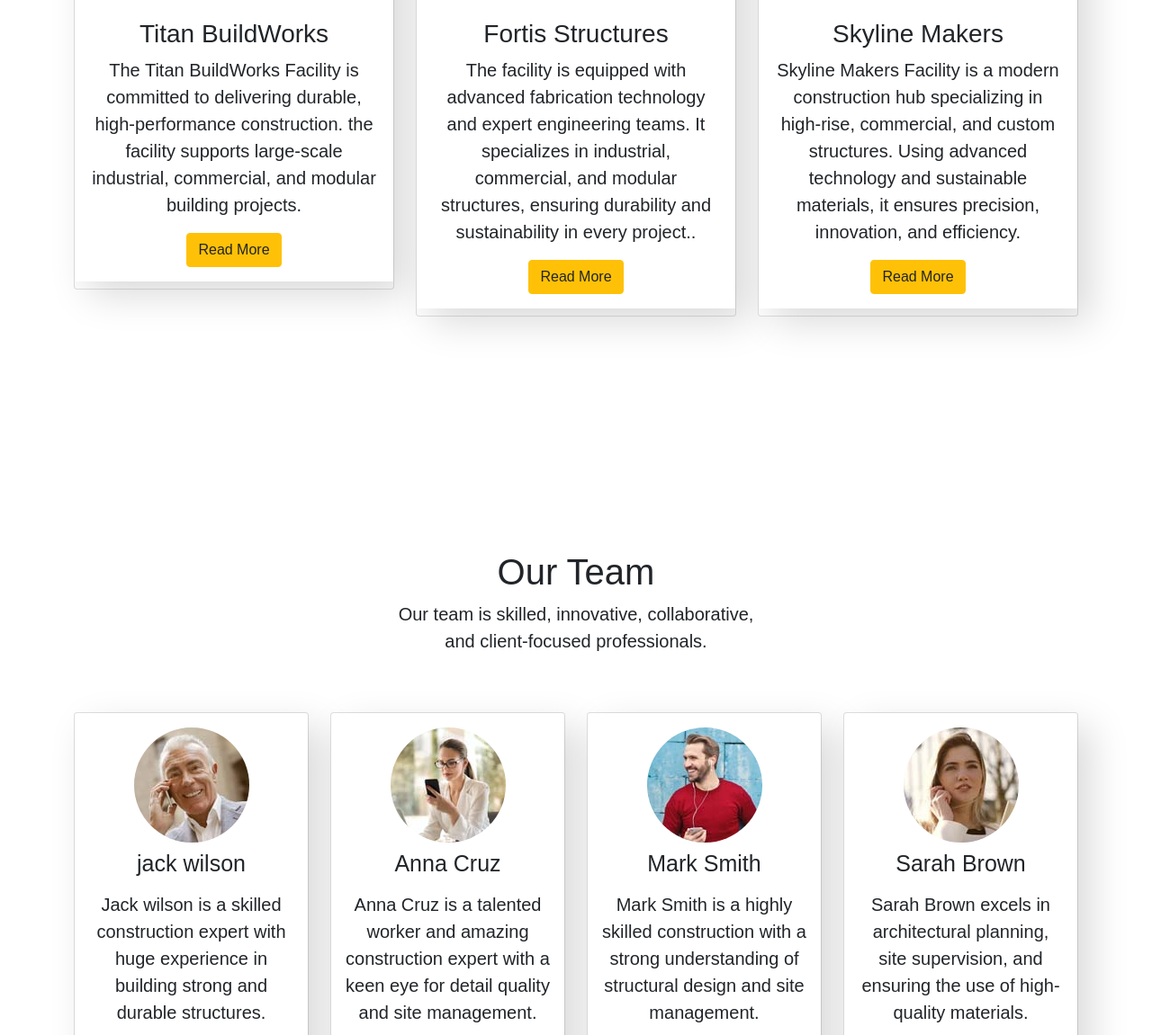
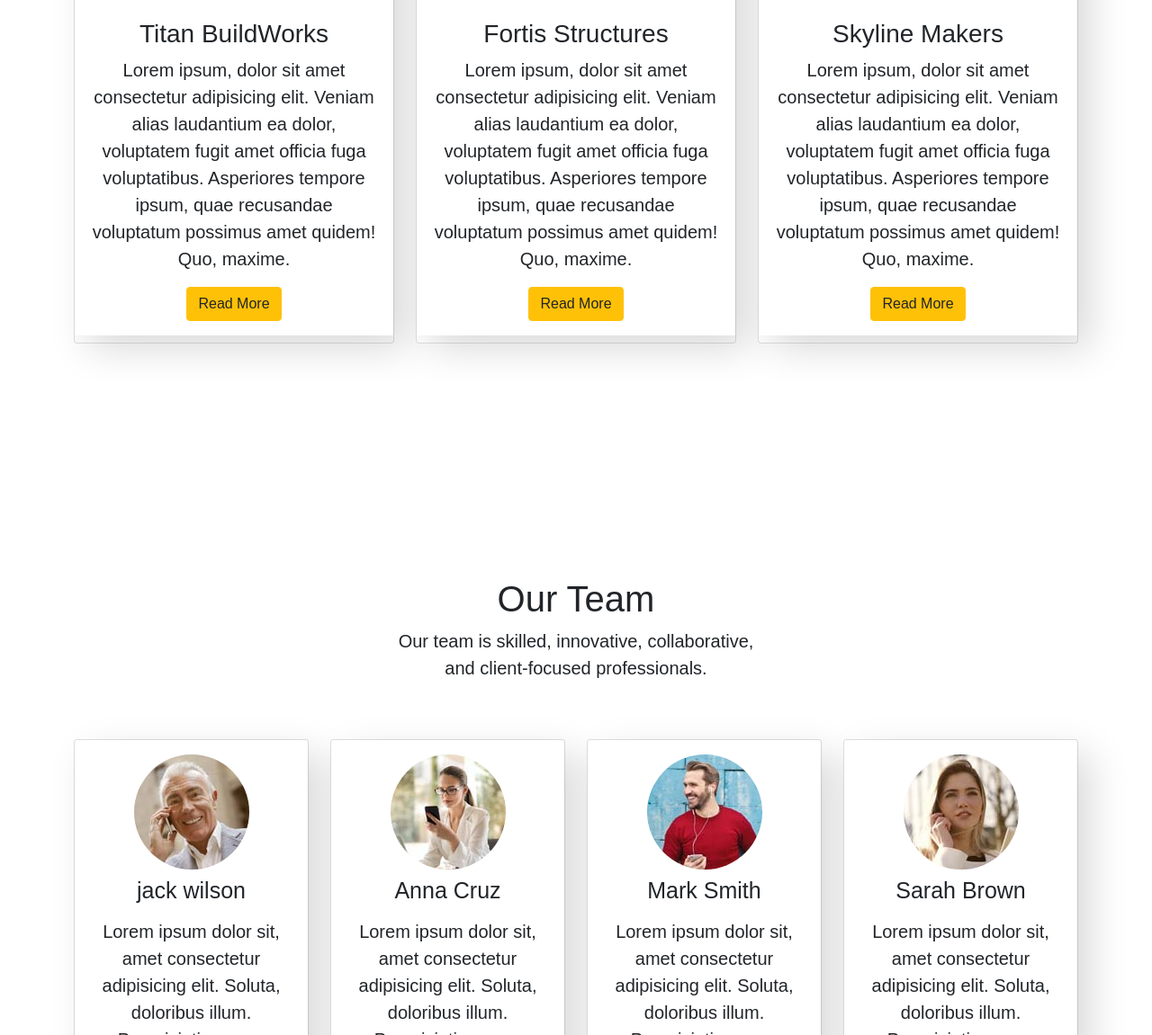
Before and after one commit to ahzamazeem/pro-struct, a plain HTML site: page index.html in a window 1280 px wide. Shown: the part 3192-4343 px from the top of the page at 90% size. Drawn offline with nearby package versions, Linux system fonts and the light colour scheme.

Commit message:
Update index.html

```diff
--- a/index.html
+++ b/index.html
@@ -221,9 +221,9 @@
                                 <img src="assests/project-1.jpg" class="img-fluid">
                             </div>
                             <h3 class="card-title">Titan BuildWorks</h3>
-                            <p class="lead">The Titan BuildWorks Facility is committed to delivering durable,
-                                high-performance construction. the facility supports large-scale industrial, commercial,
-                                and modular building projects.</p>
+                            <p class="lead">Lorem ipsum, dolor sit amet consectetur adipisicing elit. Veniam alias
+                                laudantium ea dolor, voluptatem fugit amet officia fuga voluptatibus. Asperiores tempore
+                                ipsum, quae recusandae voluptatum possimus amet quidem! Quo, maxime.</p>
                             <button class="btn btn-warning text-dark">Read More</button>
                         </div>
                     </div>
@@ -237,9 +237,9 @@
                                 <img src="assests/project-2.jpg" class="img-fluid">
                             </div>
                             <h3 class="card-title">Fortis Structures</h3>
-                            <p class="lead">The facility is equipped with advanced fabrication technology and expert
-                                engineering teams. It specializes in industrial, commercial, and
-                                modular structures, ensuring durability and sustainability in every project..</p>
+                            <p class="lead">Lorem ipsum, dolor sit amet consectetur adipisicing elit. Veniam alias
+                                laudantium ea dolor, voluptatem fugit amet officia fuga voluptatibus. Asperiores tempore
+                                ipsum, quae recusandae voluptatum possimus amet quidem! Quo, maxime.</p>
                             <button class="btn btn-warning text-dark">Read More</button>
                         </div>
                     </div>
@@ -254,9 +254,9 @@
                                 <img src="assests/project-3.jpg" class="img-fluid">
                             </div>
                             <h3 class="card-title">Skyline Makers </h3>
-                            <p class="lead">Skyline Makers Facility is a modern construction hub specializing in
-                                high-rise, commercial, and custom structures. Using advanced technology and sustainable
-                                materials, it ensures precision, innovation, and efficiency. </p>
+                            <p class="lead">Lorem ipsum, dolor sit amet consectetur adipisicing elit. Veniam alias
+                                laudantium ea dolor, voluptatem fugit amet officia fuga voluptatibus. Asperiores tempore
+                                ipsum, quae recusandae voluptatum possimus amet quidem! Quo, maxime. </p>
                             <button class="btn btn-warning text-dark">Read More</button>
                         </div>
                     </div>
@@ -282,9 +282,8 @@
                         <div class="card-body">
                             <img src="assests/team-2.jpg" alt="" class="img-fluid rounded-circle">
                             <h3 class="card-title py-2">jack wilson </h3>
-                            <p class="card-text">Jack wilson is a skilled construction expert with huge experience in
-                                building strong
-                                and durable structures. </p>
+                            <p class="card-text">Lorem ipsum dolor sit, amet consectetur adipisicing elit. Soluta,
+                                doloribus illum. Perspiciatis eaque deserunt itaque. </p>
 
                             <p class="socials">
                                 <i class='bx bxl-twitter text-dark mx-1'></i>
@@ -303,9 +302,8 @@
                         <div class="card-body">
                             <img src="assests/team-4.jpg" alt="" class="img-fluid rounded-circle">
                             <h3 class="card-title py-2">Anna Cruz </h3>
-                            <p class="card-text">Anna Cruz is a talented worker and amazing construction expert with a keen eye
-                                for detail
-                                quality and site management. </p>
+                            <p class="card-text">Lorem ipsum dolor sit, amet consectetur adipisicing elit. Soluta,
+                                doloribus illum. Perspiciatis eaque deserunt itaque.</p>
 
                             <p class="socials">
                                 <i class='bx bxl-twitter text-dark mx-1'></i>
@@ -323,8 +321,8 @@
                         <div class="card-body">
                             <img src="assests/team-1.jpg" alt="" class="img-fluid rounded-circle">
                             <h3 class="card-title py-2">Mark Smith </h3>
-                            <p class="card-text">Mark Smith is a highly skilled construction with a strong
-                                understanding of structural design and site management. </p>
+                            <p class="card-text">Lorem ipsum dolor sit, amet consectetur adipisicing elit. Soluta,
+                                doloribus illum. Perspiciatis eaque deserunt itaque. </p>
 
                             <p class="socials">
                                 <i class='bx bxl-twitter text-dark mx-1'></i>
@@ -343,8 +341,8 @@
                         <div class="card-body">
                             <img src="assests/team-3.jpg" alt="" class="img-fluid rounded-circle">
                             <h3 class="card-title py-2">Sarah Brown </h3>
-                            <p class="card-text">Sarah Brown excels in architectural planning, site supervision, and
-                                ensuring the use of high-quality materials. </p>
+                            <p class="card-text">Lorem ipsum dolor sit, amet consectetur adipisicing elit. Soluta,
+                                doloribus illum. Perspiciatis eaque deserunt itaque.</p>
 
                             <p class="socials">
                                 <i class='bx bxl-twitter text-dark mx-1'></i>
```
